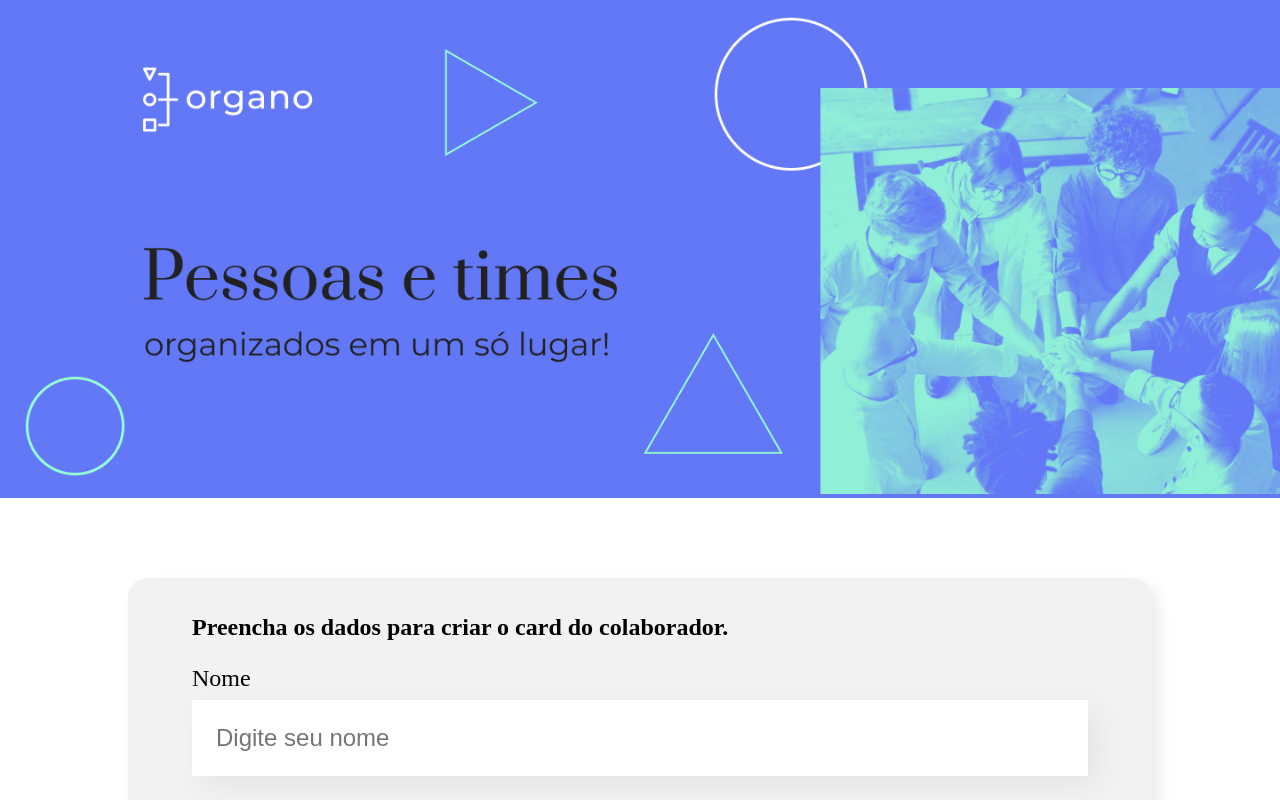
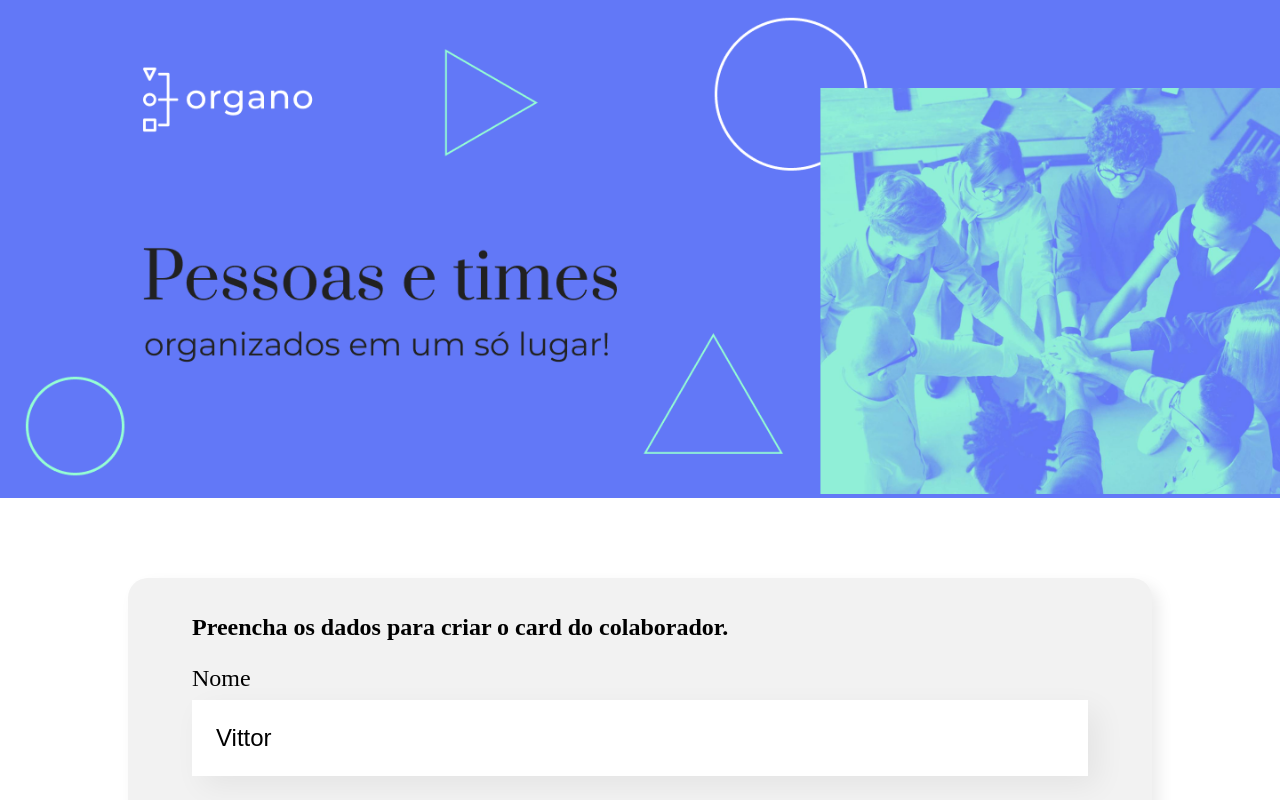
Before and after one commit to Vittor-Emanoel/Organo, a React (Create React App) app: page / in a window 1280 px wide. Shown: the top 800 px of the page. Built offline with nearby package versions, Linux system fonts and the light colour scheme.

Commit message:
Pegando o valor do input

```diff
--- a/src/componentes/CampoTexto/index.js
+++ b/src/componentes/CampoTexto/index.js
@@ -1,10 +1,23 @@
 import "./CampoTexto.css";
 
 const CampoTexto = (props) => {
+  let valor = "Vittor";
+
+  const aoDigitado = (e) => {
+    valor = e.target.value;
+
+    console.log(valor);
+  };
+
   return (
     <div className="campo-texto">
       <label>{props.label}</label>
-      <input required={props.obrigatorio} placeholder={props.placeholder} />
+      <input
+        value={valor}
+        onChange={aoDigitado}
+        required={props.obrigatorio}
+        placeholder={props.placeholder}
+      />
     </div>
   );
 };
```
